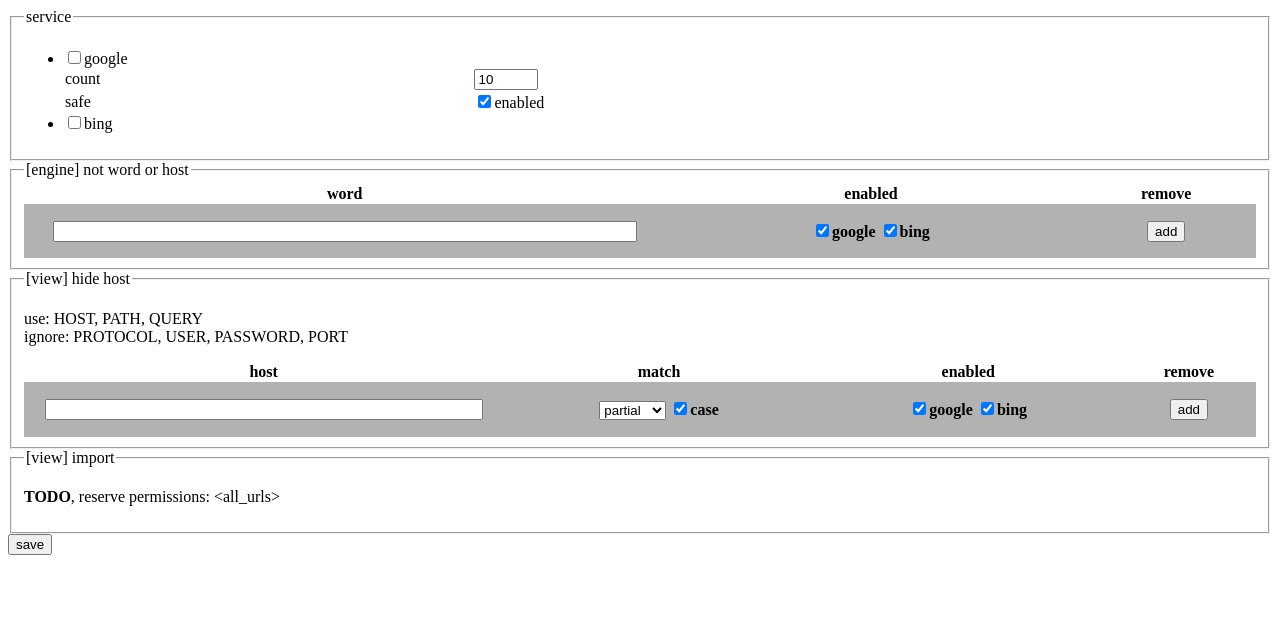
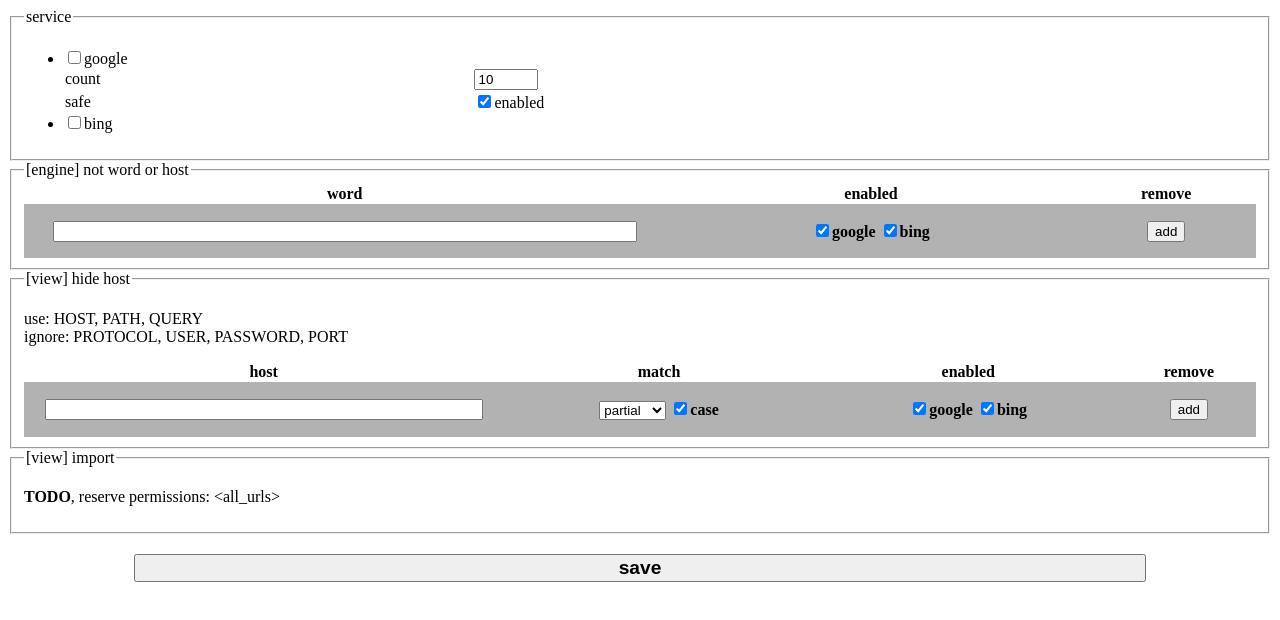
Before and after one commit to sk-0520/search-hook, a browser extension: page source/view/options.html in a window 1280 px wide. Drawn offline with Linux system fonts and the light colour scheme.

Commit message:
見た目調整

```diff
--- a/source/style/style.css
+++ b/source/style/style.css
@@ -19,3 +19,12 @@
 form.setting input[type=text] {
     width: 90%;
 }
+
+form button[type=submit] {
+    width: 80%;
+    font-size: 120%;
+    font-weight: bold;
+    text-align: center;
+    margin: 1em auto;
+    display: block;
+}
```
Also changed, not shown: source/view/options.html (+4 -4 lines).
